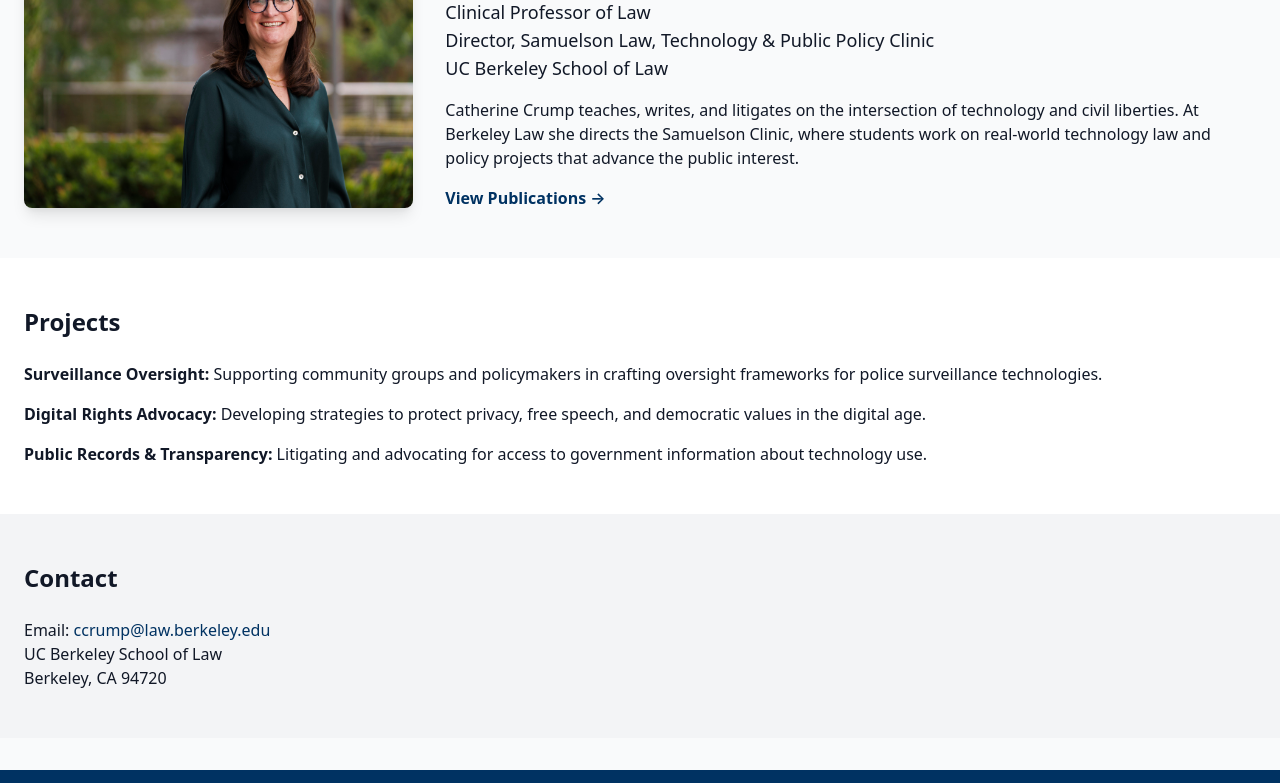
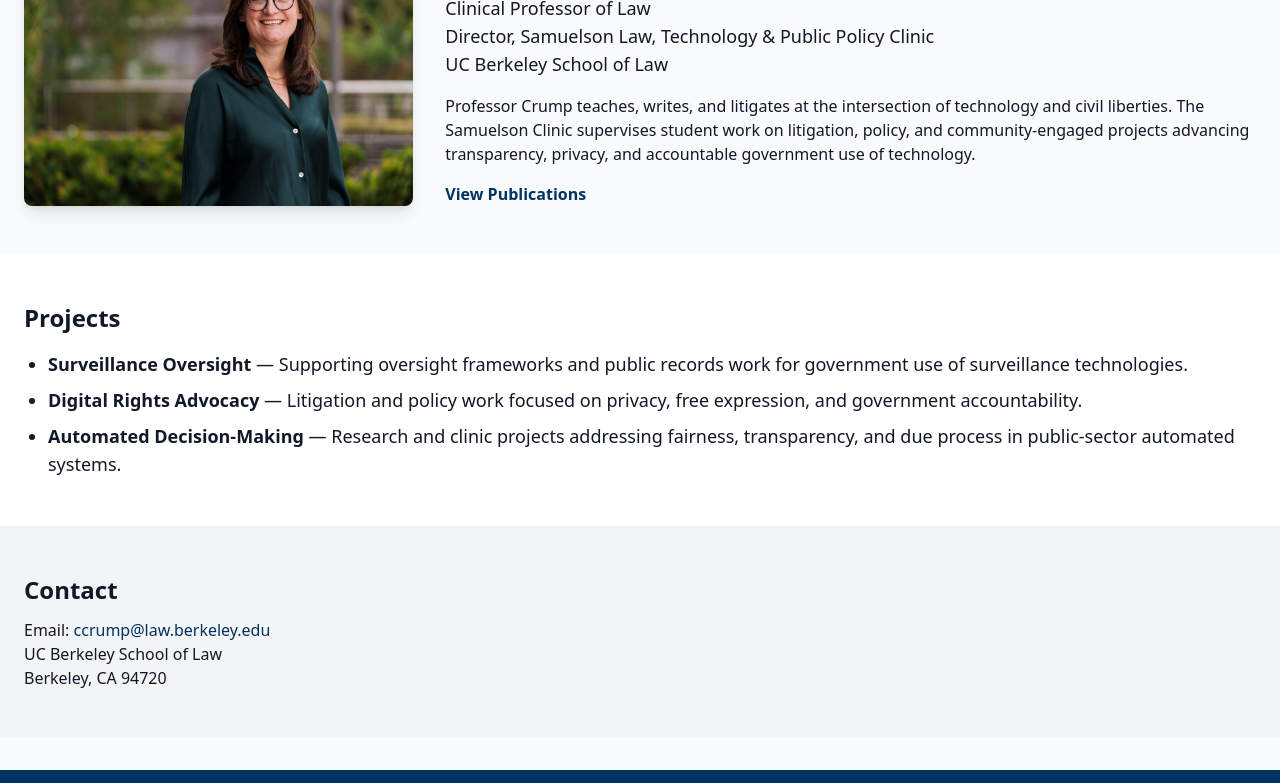
Before and after one commit to homejeopardy/ccrump, a plain HTML site: page index.html in a window 1280 px wide. Shown: the part 162-945 px from the top of the page. Drawn offline with nearby package versions, Linux system fonts and the light colour scheme.

Commit message:
Update index.html

```diff
--- a/index.html
+++ b/index.html
@@ -1,54 +1,69 @@
 <!DOCTYPE html>
 <html lang="en">
 <head>
-  <meta charset="UTF-8">
-  <meta name="viewport" content="width=device-width, initial-scale=1.0">
+  <meta charset="utf-8">
+  <meta name="viewport" content="width=device-width,initial-scale=1">
   <title>Catherine Crump – UC Berkeley School of Law</title>
   <link href="https://cdn.jsdelivr.net/npm/tailwindcss@2.2.19/dist/tailwind.min.css" rel="stylesheet">
+  <style>
+    .bg-berkeley-blue { background-color: #003262; }
+    .text-berkeley-blue { color: #003262; }
+  </style>
 </head>
 <body class="bg-gray-50 text-gray-900">
   <!-- Navbar -->
   <nav class="bg-berkeley-blue text-white p-4">
     <div class="container mx-auto flex justify-between items-center">
-      <h1 class="text-lg font-semibold">Catherine Crump</h1>
+      <div>
+        <span class="font-semibold text-lg">Catherine Crump</span>
+      </div>
       <div class="space-x-6">
         <a href="index.html" class="hover:underline">Home</a>
         <a href="publications.html" class="hover:underline">Publications</a>
-        <a href="#projects" class="hover:underline">Projects</a>
-        <a href="#contact" class="hover:underline">Contact</a>
       </div>
     </div>
   </nav>
 
-  <!-- Hero Section -->
+  <!-- Hero -->
   <section class="container mx-auto px-6 py-12 grid md:grid-cols-3 gap-8 items-center">
     <div class="md:col-span-1">
-      <img src="images/face.png" alt="Catherine Crump" class="rounded-lg shadow-lg">
+      <img src="images/face.png" alt="Catherine Crump" class="rounded-lg shadow-lg w-full object-cover">
     </div>
+
     <div class="md:col-span-2">
-      <h2 class="text-3xl font-bold mb-4">Catherine Crump</h2>
-      <p class="text-lg mb-4">Clinical Professor of Law<br>Director, Samuelson Law, Technology & Public Policy Clinic<br>UC Berkeley School of Law</p>
-      <p class="mb-4">Catherine Crump teaches, writes, and litigates on the intersection of technology and civil liberties. At Berkeley Law she directs the Samuelson Clinic, where students work on real-world technology law and policy projects that advance the public interest.</p>
-      <a href="publications.html" class="text-berkeley-blue font-semibold hover:underline">View Publications →</a>
+      <h1 class="text-3xl font-bold mb-3">Catherine Crump</h1>
+      <p class="text-lg mb-4">
+        Clinical Professor of Law<br>
+        Director, Samuelson Law, Technology & Public Policy Clinic<br>
+        UC Berkeley School of Law
+      </p>
+
+      <p class="mb-4">
+        Professor Crump teaches, writes, and litigates at the intersection of technology and civil liberties. The Samuelson Clinic supervises student work on litigation, policy, and community-engaged projects advancing transparency, privacy, and accountable government use of technology.
+      </p>
+
+      <p>
+        <a href="publications.html" class="text-berkeley-blue font-semibold hover:underline">View Publications</a>
+      </p>
     </div>
   </section>
 
-  <!-- Projects Section -->
+  <!-- Projects -->
   <section id="projects" class="bg-white py-12">
     <div class="container mx-auto px-6">
-      <h3 class="text-2xl font-bold mb-6">Projects</h3>
-      <ul class="space-y-4">
-        <li><strong>Surveillance Oversight:</strong> Supporting community groups and policymakers in crafting oversight frameworks for police surveillance technologies.</li>
-        <li><strong>Digital Rights Advocacy:</strong> Developing strategies to protect privacy, free speech, and democratic values in the digital age.</li>
-        <li><strong>Public Records & Transparency:</strong> Litigating and advocating for access to government information about technology use.</li>
+      <h2 class="text-2xl font-semibold mb-4">Projects</h2>
+      <ul class="list-disc pl-6 space-y-2 text-lg">
+        <li><strong>Surveillance Oversight</strong> — Supporting oversight frameworks and public records work for government use of surveillance technologies.</li>
+        <li><strong>Digital Rights Advocacy</strong> — Litigation and policy work focused on privacy, free expression, and government accountability.</li>
+        <li><strong>Automated Decision-Making</strong> — Research and clinic projects addressing fairness, transparency, and due process in public-sector automated systems.</li>
       </ul>
     </div>
   </section>
 
-  <!-- Contact Section -->
+  <!-- Contact -->
   <section id="contact" class="bg-gray-100 py-12">
     <div class="container mx-auto px-6">
-      <h3 class="text-2xl font-bold mb-6">Contact</h3>
+      <h2 class="text-2xl font-semibold mb-3">Contact</h2>
       <p>Email: <a href="mailto:ccrump@law.berkeley.edu" class="text-berkeley-blue hover:underline">ccrump@law.berkeley.edu</a></p>
       <p>UC Berkeley School of Law<br>Berkeley, CA 94720</p>
     </div>
@@ -59,10 +74,5 @@
       © 2025 Catherine Crump – UC Berkeley School of Law
     </div>
   </footer>
-
-  <style>
-    .bg-berkeley-blue { background-color: #003262; }
-    .text-berkeley-blue { color: #003262; }
-  </style>
 </body>
 </html>
```
